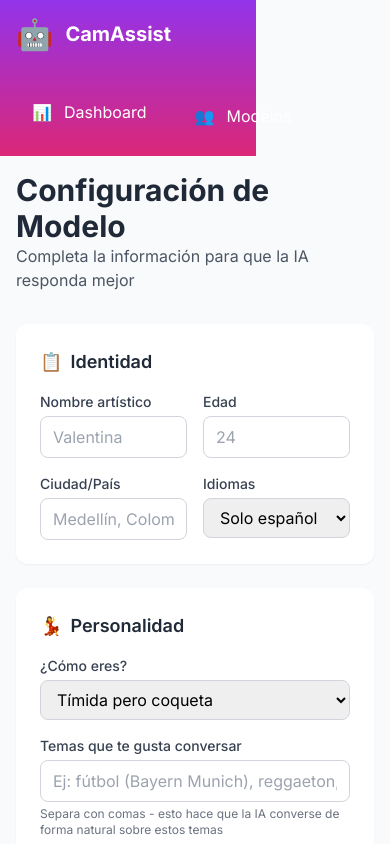
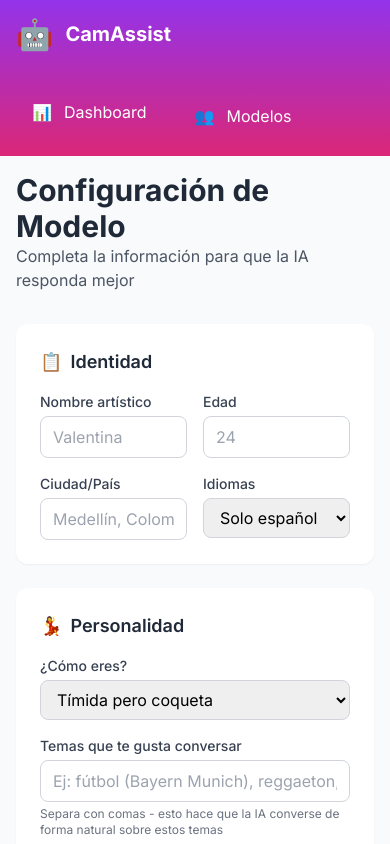
Before and after one commit to cmonsalt/camassist, a browser extension: page dashboard/settings.html in a window 390 px wide. Drawn offline with nearby package versions, Linux system fonts and the light colour scheme.

Commit message:
organzacion de vista en movil9

```diff
--- a/dashboard/settings.html
+++ b/dashboard/settings.html
@@ -21,6 +21,10 @@
             aside {
                 width: 100%;
                 height: auto;
+            }
+
+            aside.w-64 {
+                width: 100% !important;
             }
 
             aside .p-6 {
```
